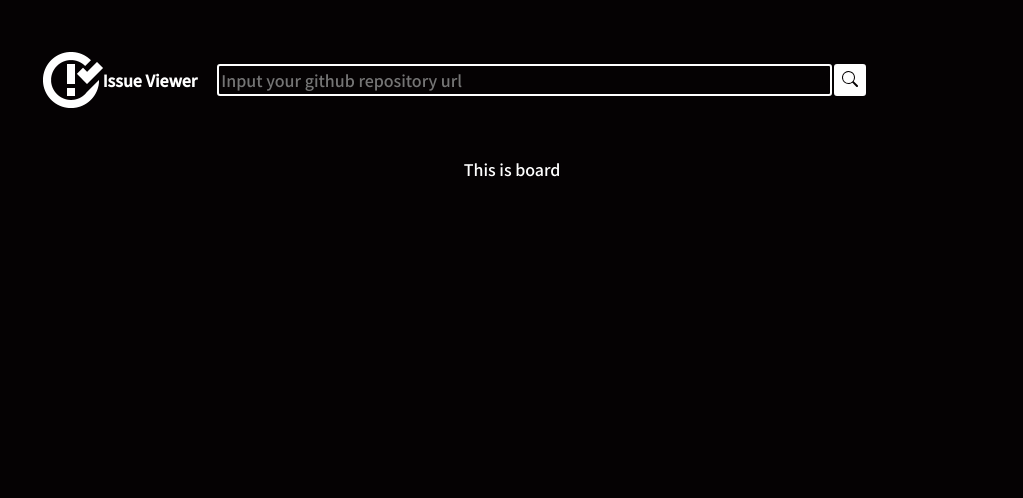
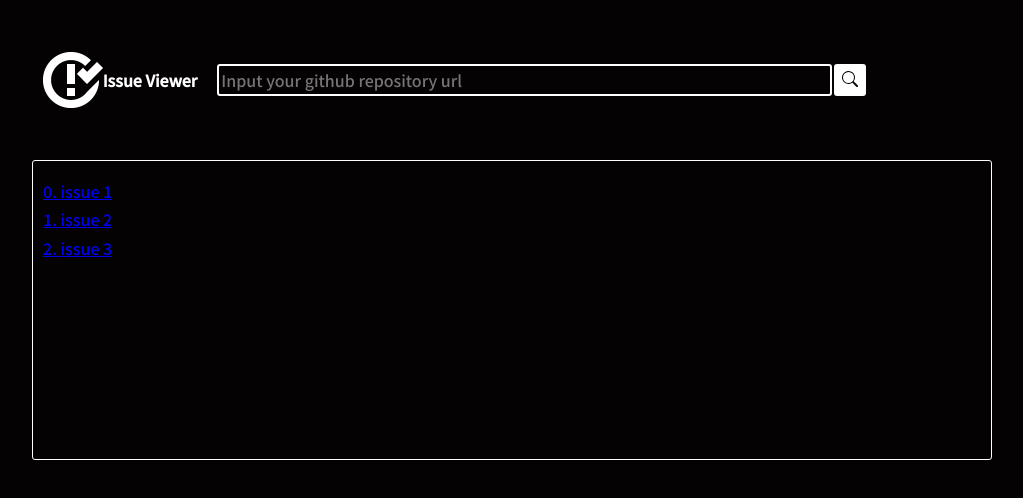
Before and after one commit to okskna/github-issue-viewer, a React app: page / in a window 1280 px wide. Shown: the top 498 px of the page, without its empty margins (128-1151 px from the left). Built offline with nearby package versions, Linux system fonts and the light colour scheme.

Commit message:
feat: implement board component

```diff
--- a/src/App.jsx
+++ b/src/App.jsx
@@ -1,8 +1,8 @@
 import React from 'react';
-// import { Link } from 'react-router-dom';
 import styled from 'styled-components';
 
 import Nav from './components/Nav';
+import Board from './components/Board';
 
 import { flexCenter } from './common/styles';
 import GlobalStyle from './common/styles/globalStyle';
@@ -12,7 +12,7 @@ const App = () => {
     <Wrapper>
       <GlobalStyle />
       <Nav />
-      <div>This is board</div>
+      <Board />
     </Wrapper>
   );
 };
--- /dev/null
+++ b/src/components/Board.jsx
@@ -0,0 +1,38 @@
+import React, { useState } from 'react';
+import styled from 'styled-components';
+
+import IssueList from './IssueList';
+import NoIssue from './NoIssue';
+
+const Board = () => {
+  const [issueItems] = useState([
+    {
+      title: 'issue 1',
+      htmlUrl: 'https://github.com/facebook/react/pull/22749',
+    },
+    {
+      title: 'issue 2',
+      htmlUrl: 'https://github.com/facebook/react/pull/22749',
+    },
+    {
+      title: 'issue 3',
+      htmlUrl: 'https://github.com/facebook/react/pull/22749',
+    },
+  ]);
+
+  return (
+    <Wrapper>
+      {issueItems.length ? <IssueList items={issueItems} /> : <NoIssue />}
+    </Wrapper>
+  );
+};
+
+const Wrapper = styled.div`
+  width: 75%;
+  height: 100%;
+  min-height: 300px;
+  border: 1px solid ${({ theme }) => theme.color.sub};
+  border-radius: 3px;
+`;
+
+export default Board;
--- /dev/null
+++ b/src/components/Issue.jsx
@@ -0,0 +1,29 @@
+import React from 'react';
+import PropTypes from 'prop-types';
+import styled from 'styled-components';
+
+const Issue = ({ item, index }) => {
+  const { title, htmlUrl } = item;
+
+  return (
+    <Wrapper href={htmlUrl}>
+      {index}. {title}
+    </Wrapper>
+  );
+};
+
+Issue.defaultProps = { index: 1 };
+Issue.propTypes = {
+  items: PropTypes.shape({
+    title: PropTypes.string.isRequired,
+    htmlUrl: PropTypes.string.isRequired,
+  }),
+  index: PropTypes.number,
+};
+
+const Wrapper = styled.a`
+  width: 100%;
+  padding: 5px 0;
+`;
+
+export default Issue;
--- /dev/null
+++ b/src/components/IssueList.jsx
@@ -0,0 +1,34 @@
+import React from 'react';
+import PropTypes from 'prop-types';
+
+import Issue from './Issue';
+import styled from 'styled-components';
+
+const IssueList = ({ items }) => {
+  return (
+    <Wrapper>
+      {items.map((item, index) => (
+        <Issue item={item} index={index} key={index} />
+      ))}
+    </Wrapper>
+  );
+};
+
+IssueList.defaultProps = { items: [] };
+IssueList.propTypes = {
+  items: PropTypes.arrayOf(
+    PropTypes.shape({
+      title: PropTypes.string.isRequired,
+      htmlUrl: PropTypes.string.isRequired,
+    })
+  ),
+};
+
+const Wrapper = styled.ul`
+  display: flex;
+  flex-direction: column;
+  padding-left: 10px;
+  width: 100%;
+`;
+
+export default IssueList;
--- /dev/null
+++ b/src/components/NoIssue.jsx
@@ -0,0 +1,7 @@
+import React from 'react';
+
+const NoIssue = () => {
+  return <div>No result.</div>;
+};
+
+export default NoIssue;
```
